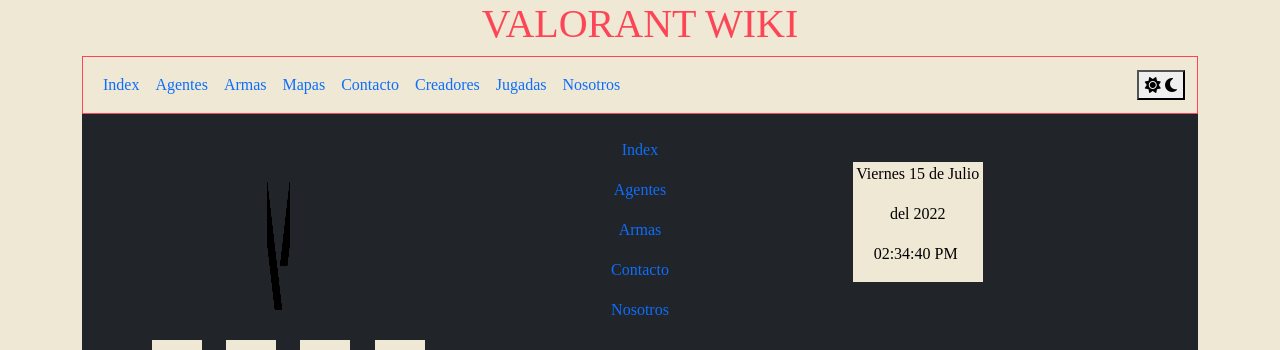
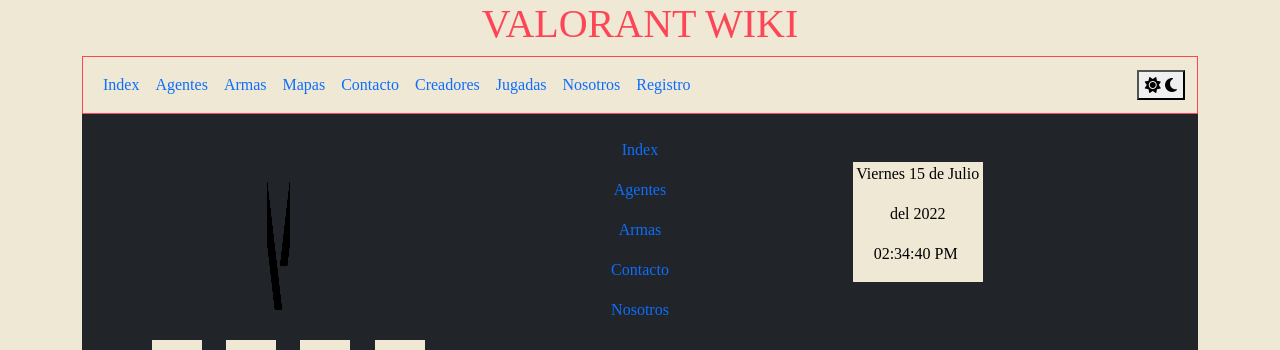
Before and after one commit to VicenteBastias/proyecto-Valorant, a Django app: page /base/ in a window 1280 px wide. Shown: the top 350 px of the page. Run offline with Django 4.2, Linux system fonts and the light colour scheme; parts of the project's set-up code (start-up, migrations or seed data) failed here and were passed over; some libraries are stand-ins or nearby versions; some web fonts are replaced.

Commit message:
segundocomit

```diff
--- a/proyecto_valorant/app_valorant/templates/base.html
+++ b/proyecto_valorant/app_valorant/templates/base.html
@@ -39,6 +39,9 @@
             </li>
             <li class="nav-item">
                 <a class="nav-link " href="/nosotros_web/">Nosotros</a>
+            </li>
+            <li class="nav-item">
+                <a class="nav-link " href="/registro_web/">Registro</a>
             </li>
             </ul>
             <ul class="nav navbar-right">
--- a/proyecto_valorant/app_valorant/views.py
+++ b/proyecto_valorant/app_valorant/views.py
@@ -17,10 +17,11 @@ def registro(request):
     contrasena_hash = bcrypt.hashpw(request.POST['contrasena'].encode(), bcrypt.gensalt()).decode()
     if len(nombre_aux)>0 and len(usuario_aux)>0 and len(email_aux)>0 and len(pais_aux)>0 and len(edad)>0 and len(contrasena_hash)>0:
         info=User.objects.create(nombre=nombre_aux,usuario=usuario_aux,email=email_aux,pais=pais_aux,edad=edad,contrasena=contrasena_hash)
-        mensaje="Usuario registrado correctamente"
+        messages.info(request,'usuario registrado ingresado con exito')
     else:
-        mensaje="No se pudo registrar el usuario"
-    return HttpResponse(mensaje)
+        messages.info(request,'usario no se ha ingresado con exito')
+    return HttpResponseRedirect("/registro_web/")
+
 
 def login(request):
     if request.method == 'GET':
```
Also changed, not shown: proyecto_valorant/db.sqlite3.
